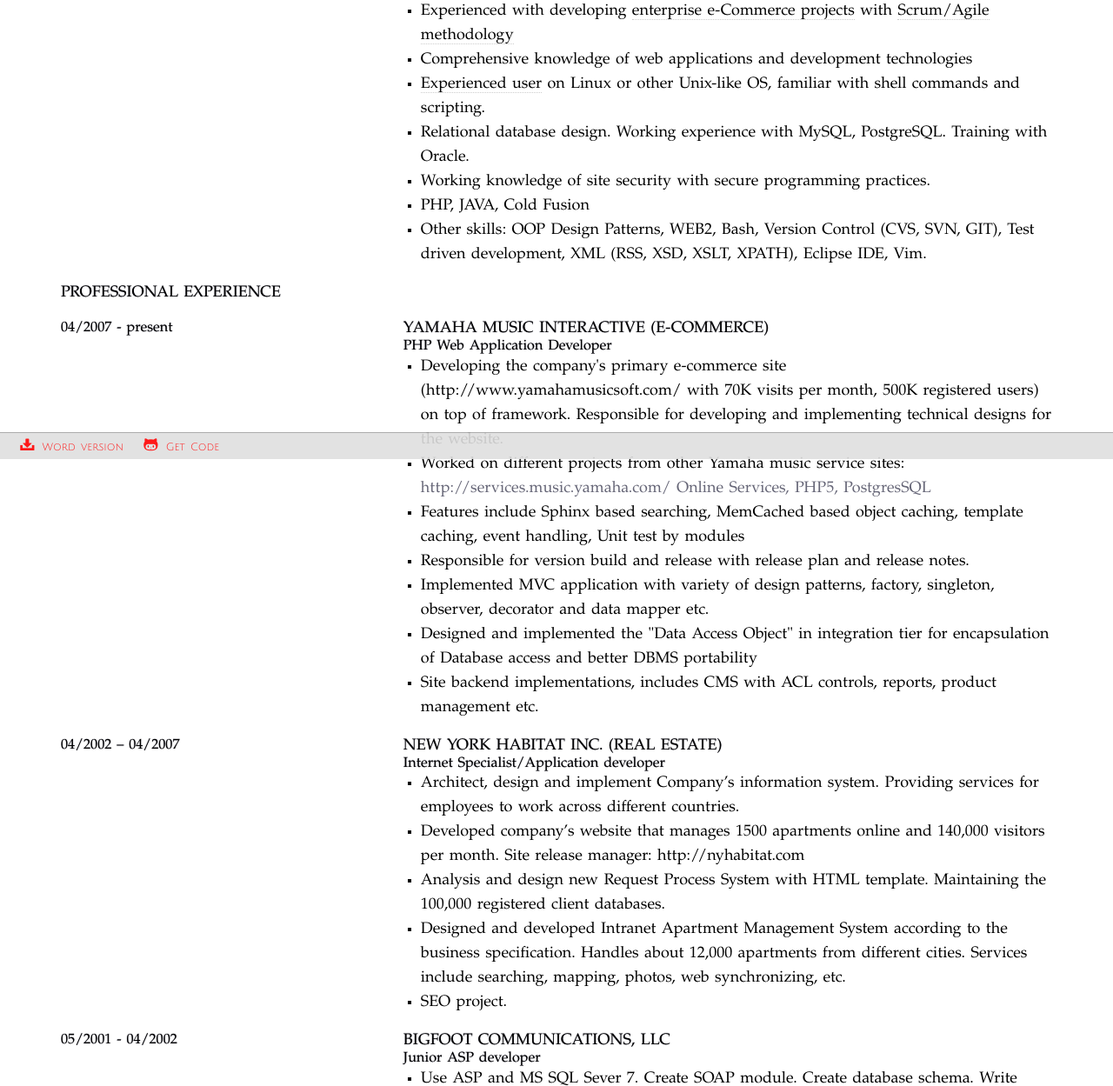
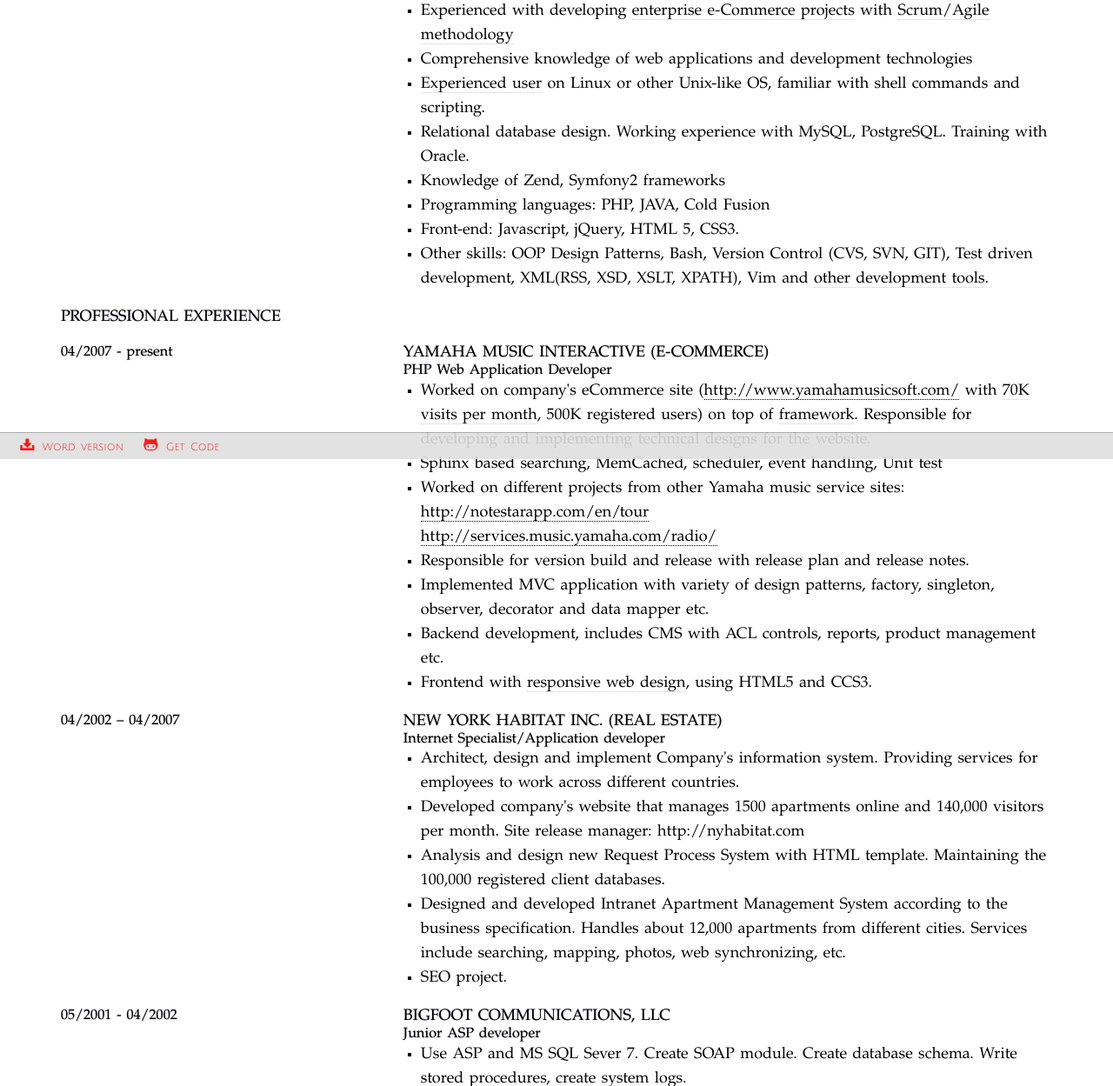
Before and after one commit to dewen/resume, a PHP site: page /resume/index.php in a window 1280 px wide. Shown: the part 272-1521 px from the top of the page at 87% size. Run offline with PHP 8.4, Linux system fonts and the light colour scheme; some libraries are stand-ins or nearby versions.

Commit message:
folder updates

```diff
--- a/ajax/controls.php
+++ b/ajax/controls.php
@@ -1,6 +1,6 @@
 <div>
     <ul>
-        <li><a href="/docs/resume2013.doc" class="pop_message_once" rel="<?echo htmlspecialchars('{"id":"download-word"}')?>"><i class="icon-download-alt"></i> Word version</a></li>
-        <li><a href="/resume?get_code_copy" class="pop_message_once"><i class="icon-github"></i> Get Code</a></li>
+        <li><a href="/resume/docs/resume2013.doc" class="pop_message_once" rel="<?echo htmlspecialchars('{"id":"download-word"}')?>" title="Download a Word copy of this resume"><i class="icon-download-alt"></i> Word version</a></li>
+        <li><a href="https://github.com/dewen/resume" class="pop_message_once" title="get a copy of this resume code from GitHub"><i class="icon-github"></i> Get Code</a></li>
     </ul>
 </div>
--- a/init.php
+++ b/init.php
@@ -1,5 +1,6 @@
 <?
 include_check();
+security_check();
 
 define('ROOT', dirname(__FILE__));
 
@@ -7,6 +8,18 @@ function js_css_ts($fn)
 {
     $f = dirname(__FILE__) . '/' . $fn;
     return (file_exists($f)) ? md5($f) : '';
+}
+
+function is_allowed()
+{
+    $cf = ROOT . '/conf/blocked.php';
+    if (file_exists($cf))
+    {
+        $blocked = include($cf);
+        foreach($blocked as $_)
+            if (strpos($_SERVER['REMOTE_ADDR'], $_)) return false;
+    }
+    return true;
 }
 
 function include_check()
@@ -19,6 +32,10 @@ function include_check()
 
 }
 
+function security_check()
+{
+    if (!is_allowed()) die();
+}
 function isFireFox()
 {
     return (isset($_SERVER['HTTP_USER_AGENT']) && (stripos($_SERVER['HTTP_USER_AGENT'], 'firefox') !== false)) ? true : false;
--- a/js/resume.js
+++ b/js/resume.js
@@ -38,7 +38,7 @@ $(document).ready(function() {
         },
         themeName: 'all-azure',
         themePath: '/js/jquerybubblepopup-themes/',
-        themeMargins: {total: '10px',difference: '10px'},
+        themeMargins: {total: '10px',difference: '0px'},
         mouseOut: 'show'
     };
 
--- a/resume/index.php
+++ b/resume/index.php
@@ -69,9 +69,10 @@ require_once('../init.php');
                     <li>Comprehensive knowledge of web applications and development technologies</li>
                     <li><span class="pop_message" rel="<?echo htmlspecialchars('{"id":"development"}')?>">Experienced user</span> on Linux or other Unix-like OS, familiar with shell commands and scripting.  </li>
                     <li>Relational database design. Working experience with MySQL, PostgreSQL. Training with Oracle.</li>
-                    <li>Working knowledge of site security with secure programming practices.</li>
-                    <li>PHP, JAVA, Cold Fusion</li>
-                    <li>Other skills: OOP Design Patterns, WEB2, Bash, Version Control (CVS, SVN, GIT), Test driven development, XML (RSS, XSD, XSLT, XPATH), Eclipse IDE, Vim. </li>
+                    <li>Knowledge of Zend, Symfony2 frameworks</li>
+                    <li>Programming languages: PHP, JAVA, Cold Fusion</li>
+                    <li>Front-end: Javascript, jQuery, HTML 5, CSS3.
+                    <li>Other skills: OOP Design Patterns, Bash, Version Control (CVS, SVN, GIT), Test driven development, XML(RSS, XSD, XSLT, XPATH), Vim and <span class="pop_message" rel="<?echo htmlspecialchars('{"id":"dev-tools"}')?>">other development tools</span>. </li>
                 </ul>
             </div>
         </div>
@@ -96,15 +97,16 @@ require_once('../init.php');
                 <h3>Yamaha Music Interactive (e-Commerce)</h3>
                 <h4>PHP Web Application Developer</h4>
                 <ul>
-                    <li>Developing the company's primary e-commerce site (http://www.yamahamusicsoft.com/ with 70K visits per month, 500K registered users) on top of framework. Responsible for developing and implementing technical designs for the website. </li>
+                <li>Worked on company's eCommerce site (<a href="http://www.yamahamusicsoft.com/" target="_blank">http://www.yamahamusicsoft.com/</a> with <span  class="pop_message" rel="<?echo htmlspecialchars('{"id":"yms-visits"}')?>">70K visits per month</span>, 500K registered users) on top of <span class="pop_message" rel="<?echo htmlspecialchars('{"id":"ymia-framework"}')?>">framework</span>. Responsible for developing and implementing technical designs for the website. </li>
+                    <li>Sphinx based searching, MemCached, scheduler, event handling, Unit test</li>
                     <li>Worked on different projects from other Yamaha music service sites:
-                        <p>http://services.music.yamaha.com/  Online Services, PHP5, PostgresSQL</p>
+                        <p><a href="http://notestarapp.com/en/tour" target="_blank">http://notestarapp.com/en/tour</a></p>
+                        <p><a href="http://services.music.yamaha.com/radio/faq.html?instrument=Mark%20IV" target="_blank">http://services.music.yamaha.com/radio/</a></p>
                     </li>
-                    <li>Features include Sphinx based searching, MemCached based object caching, template caching, event handling, Unit test by modules</li>
                     <li>Responsible for version build and release with release plan and release notes.</li>
                     <li>Implemented MVC application with variety of design patterns, factory, singleton, observer, decorator and data mapper etc.</li>
-                    <li>Designed and implemented the "Data Access Object" in integration tier for encapsulation of Database access and better DBMS portability</li>
-                    <li>Site backend implementations, includes CMS with ACL controls, reports, product management etc.</li>
+                    <li>Backend development, includes CMS with ACL controls, reports, product management etc.</li>
+                    <li>Frontend with <span  class="pop_message" rel="<?echo htmlspecialchars('{"id":"responsive-web-design"}')?>">responsive web design</span>, using HTML5 and CCS3.</li>
                 </ul>
             </div>
         </div>
@@ -120,8 +122,8 @@ require_once('../init.php');
                 <h3>New York Habitat Inc. (Real Estate)</h3>
                 <h4>Internet Specialist/Application developer</h4>
                 <ul>
-                <li>Architect, design and implement Company’s information system. Providing services for employees to work across different countries.</li>
-                <li>Developed company’s website that manages 1500 apartments online and 140,000 visitors per month. Site release manager: http://nyhabitat.com </li>
+                <li>Architect, design and implement Company's information system. Providing services for employees to work across different countries.</li>
+                <li>Developed company's website that manages 1500 apartments online and 140,000 visitors per month. Site release manager: http://nyhabitat.com </li>
                 <li>Analysis and design new Request Process System with HTML template. Maintaining the 100,000 registered client databases.</li>
                 <li>Designed and developed Intranet Apartment Management System according to the business specification. Handles about 12,000 apartments from different cities. Services include searching, mapping, photos, web synchronizing, etc.  </li>
                 <li>SEO project.</li>
```
Also changed, not shown: ajax/get_messages.php (+45 -5 lines), 3 other files.
